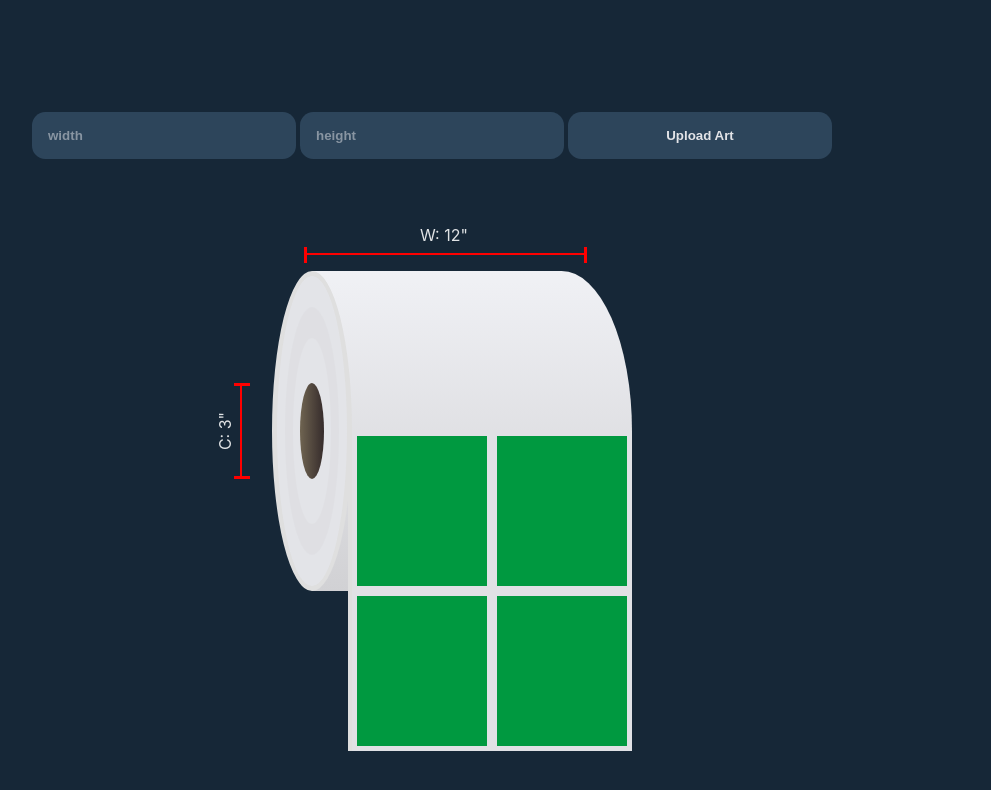
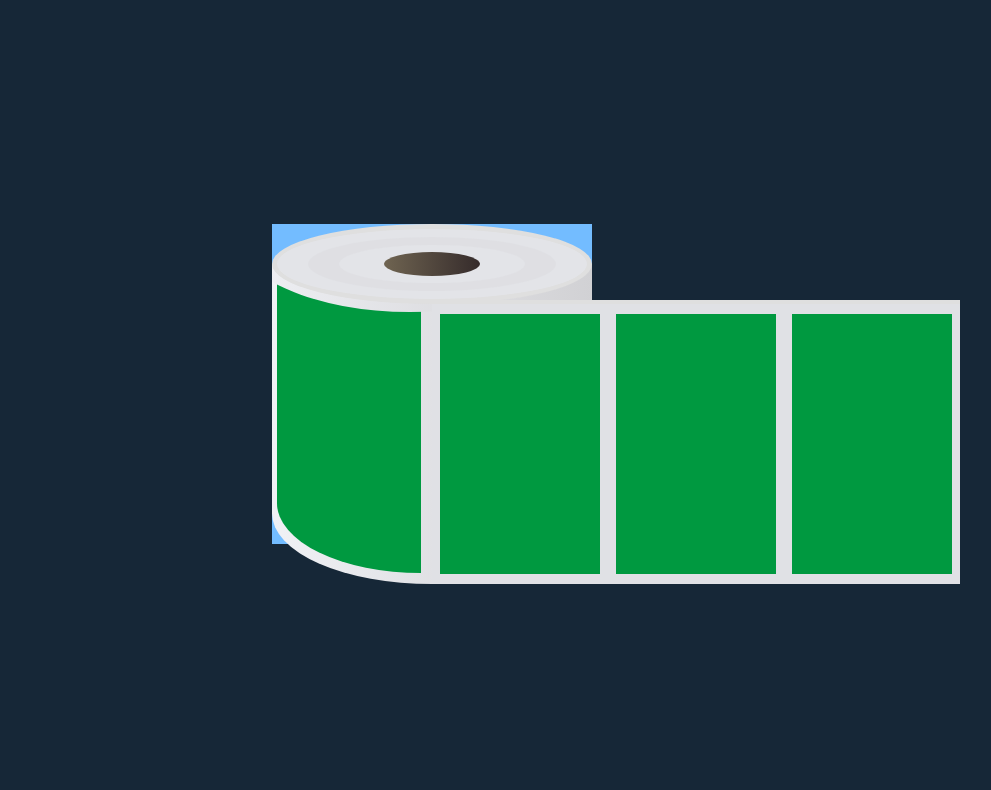
Before and after one commit to yodarango-showcase/label_roll_preview, a React (Vite) app: page / in a window 1280 px wide. Shown: the top 790 px of the page, without its empty margins (208-1199 px from the left). Built offline with nearby package versions, Linux system fonts and the light colour scheme.

Commit message:
changed roll orientation

```diff
--- a/src/roll.jsx
+++ b/src/roll.jsx
@@ -7,17 +7,12 @@ import { useState, useEffect } from "react";
 import { useRef } from "react";
 
 export const Roll = () => {
-  const [labelsCount, setlabelsCount] = useState(4);
   const [art, setArt] = useState("");
   const [rollWidth] = useState(17.5);
   const [rollHeight] = useState(20);
   const [rollCore] = useState(6);
   const [rollOD] = useState(20);
-  const [rollDimInInches, setrollDimInInches] = useState({
-    width: 12,
-    core: 3,
-  });
-  //const [orientation, setorientation] = useState(0);
+
   const [rollDimmensions, setrollDimmensions] = useState({
     width: rollWidth / 2,
     height: rollHeight / 2,
@@ -46,18 +41,6 @@ export const Roll = () => {
     calculateLabelCount(rollDimmensions.width, currentValue);
   };
 
-  const validateInput = (e) => {
-    if (
-      !(
-        e.code.includes("Digit") ||
-        e.code.includes("Backspace") ||
-        e.code.includes("Period")
-      )
-    ) {
-      e.preventDefault();
-    }
-  };
-
   const changeArt = ({ target }) => {
     const blob = URL.createObjectURL(target.files[0]);
     setArt(blob);
@@ -80,21 +63,7 @@ export const Roll = () => {
   return (
     <main className='component-wrapper'>
       <div className='inputs'>
-        <input
-          className='width'
-          placeholder='width'
-          onKeyDown={validateInput}
-          onChange={changeWidht}
-          inputMode='numeric'
-        />
-        <input
-          className='length'
-          placeholder='height'
-          onChange={changeHeight}
-          onKeyDown={validateInput}
-          inputMode='numeric'
-        />
-        <input
+        {/*<input
           className='input-image'
           type='file'
           id='label'
@@ -108,61 +77,51 @@ export const Roll = () => {
           className='upload-btn'
         >
           Upload Art
-        </button>
+        </button>*/}
       </div>
 
       {/* roll starts */}
-      <div className='roll' style={{ height: `${rollOD}rem` }}>
+      <div
+        className='roll'
+        style={{ height: `${rollOD}rem`, backgroundColor: "#73bcff" }}
+      >
         {/*left side part of the roll*/}
         <div className='roll_thickness'>
           <div
             className='thickness_core'
             style={{
-              height: `${rollCore}rem`,
+              width: `${rollCore}rem`,
             }}
           ></div>
         </div>
 
-        {/*the width of the roll: the cylinder tha runs vertically*/}
+        {/*the width of the roll: the cylinder tha runs horizontally*/}
         <div className='roll_width--wrapper'>
-          <div className='roll_width'></div>
+          <div className='roll_width'>
+            <div className='width_top-border'></div>
+            <div className='width_label-wrapper'>
+              <div
+                className='label-wrapper_label'
+                style={{
+                  backgroundImage: `url(${art})`,
+                }}
+              ></div>
+            </div>
+          </div>
         </div>
 
-        {/*The lenght of the roll: the sheet that runs vertcally */}
+        {/*The length of the roll: the sheet that runs horizontally */}
         <div className='roll_length'>
-          {[...Array(labelsCount)].map((_, i) => (
+          {[...Array(3)].map((_, i) => (
             <div
               className='length_label'
               style={{
-                width: `${rollDimmensions.width}rem`,
-                height: `${rollDimmensions.height}rem`,
                 backgroundImage: `url(${art})`,
               }}
               key={i}
             ></div>
           ))}
         </div>
-
-        {/* dimmensions start */}
-        <div
-          className='roll-dimmension-inches roll-dimmension-inches--core'
-          style={{
-            height: `${rollCore}rem`,
-            top: `${rollOD / 2 - rollCore / 2}rem`,
-          }}
-        >
-          <span></span>
-          <p>C: {rollDimInInches.core}"</p>
-        </div>
-        <div
-          className='roll-dimmension-inches roll-dimmension-inches--width'
-          style={{
-            width: `${rollWidth}rem`,
-          }}
-        >
-          <span></span>
-          <p>W: {rollDimInInches.width}"</p>
-        </div>
       </div>
     </main>
   );
--- a/src/roll.scss
+++ b/src/roll.scss
@@ -39,36 +39,46 @@
 .upload-btn {
   cursor: pointer;
 }
+
 /* --------------- roll starts  */
 .roll {
   position: relative;
   width: 20rem;
   box-sizing: border-box;
   margin: auto;
-}
 
-.roll * {
+  * {
     box-sizing: border-box;
   }
 
+  /*left side part of the roll*/
   .roll_thickness {
     z-index: 2;
     top: 0;
     left: 0;
     position: absolute;
     background-color: #e3e4e8;
-  height: 100%;
-  width: 5rem;
+    width: 100%;
+    height: 5rem;
     border-radius: 50%;
     display: flex;
     align-items: center;
     justify-content: center;
     border: 5px solid #dfdfdf;
+
+    /* core */
+    .thickness_core {
+      position: relative;
+      z-index: 4;
+      height: 1.5rem;
+      border-radius: 50%;
+      background-color: #55462b;
+      background-image: linear-gradient(90deg, #6f6451, #352b2b);
     }
 
     /* lines inside the roll */
-.roll_thickness::after,
-.roll_thickness::before {
+    &::after,
+    &::before {
       content: "";
       top: 0;
       left: 0;
@@ -76,83 +86,112 @@
       right: 0;
       margin: auto;
       position: absolute;
-  height: 80%;
-  width: 77%;
+      width: 80%;
+      height: 77%;
       border-radius: 50%;
       background-color: #dcdcdf;
       opacity: 0.5;
     }
 
-.roll_thickness::after {
-  height: 60%;
-  width: 55%;
+    &::after {
+      width: 60%;
+      height: 55%;
       opacity: 1;
       background-color: #e3e4e8;
     }
-
-/* core */
-.thickness_core {
-  position: relative;
-  z-index: 4;
-  width: 1.5rem;
-  border-radius: 50%;
-  background-color: #55462b;
-  background-image: linear-gradient(90deg, #6f6451, #352b2b);
   }
 
   .roll_width--wrapper {
     overflow: hidden;
-}
 
     .roll_width {
       z-index: 1;
       position: absolute;
-  top: 0;
-  left: 2.5rem;
+      left: 0;
+      top: 2.5rem;
       width: 100%;
       height: 100%;
-  border-radius: 22% / 50%;
+      border-radius: 50% / 22%;
       border-top-left-radius: 0%;
-  border-bottom-left-radius: 0%;
+      border-top-right-radius: 0%;
       background-color: #eeeff4;
-  background-image: linear-gradient(180deg, #f0f1f5, #d1d1d4);
+      background-image: linear-gradient(90deg, #f0f1f5, #d1d1d4);
+      padding: 5px;
+      overflow: hidden;
+
+      .width_top-border {
+        z-index: 2;
+        top: -35%;
+        left: -12%;
+        position: absolute;
+        background-image: linear-gradient(90deg, #f0f1f5, #d1d1d4);
+        width: 110%;
+        height: 10rem;
+        border-radius: 50%;
+        display: flex;
+        align-items: center;
+        justify-content: center;
+      }
+
+      .width_label-wrapper {
+        width: 9rem;
+        height: 98%;
+        overflow: hidden;
+        border-radius: 100% / 23%;
+        border-bottom-right-radius: 0%;
+        border-top-left-radius: 0%;
+        border-top-right-radius: 0%;
+
+        .label-wrapper_label {
+          background-position: center;
+          background-size: contain;
+          background-repeat: no-repeat;
+          height: 100%;
+          width: 100%;
+          background-color: #009940 !important;
+        }
+      }
+    }
   }
 
   .roll_length {
     display: flex;
     align-items: flex-start;
     justify-content: flex-start;
-  flex-wrap: wrap;
     position: absolute;
     z-index: 3;
-  top: 10rem; /* rigth at the half of the roll */
-  left: 4.75rem;
-  width: calc(
+    left: 10rem; /* rigth at the half of the roll */
+    top: 4.75rem;
+    height: calc(
       100% - 2.25rem
     ); /*total width - (the X movemnt to the left / 2)  */
-  max-width: calc(100% - 2.25rem); /* same as width*/
+    max-height: calc(100% - 2.25rem); /* same as width*/
     background-color: #e0e1e5;
-  border-left: 4px solid #dfdfdf;
-  min-height: 20rem;
-  max-height: 30rem;
+    border-top: 4px solid #dfdfdf;
+    width: 33rem;
     overflow-y: hidden;
-}
+    overflow-x: visible;
 
     /* ------------- labels */
     .length_label {
+      height: 100%;
+      width: 100%;
       background-position: center;
       background-size: contain;
       background-repeat: no-repeat;
       overflow: hidden;
       position: relative;
-  border: 5px solid #e0e1e5;
+      border: 10px solid #e0e1e5;
+      border-right: 8px solid #e0e1e5;
+      border-left: 8px solid #e0e1e5;
       background-color: #009940 !important;
       margin: 0;
       padding: 0;
     }
+  }
+}
 
-/* roll dimmensions  */
-
+/* roll dimensions  */
 .roll-dimmension-inches {
   height: 2rem;
   position: absolute;
```
Lines whose indentation alone changed are shown as unchanged.
